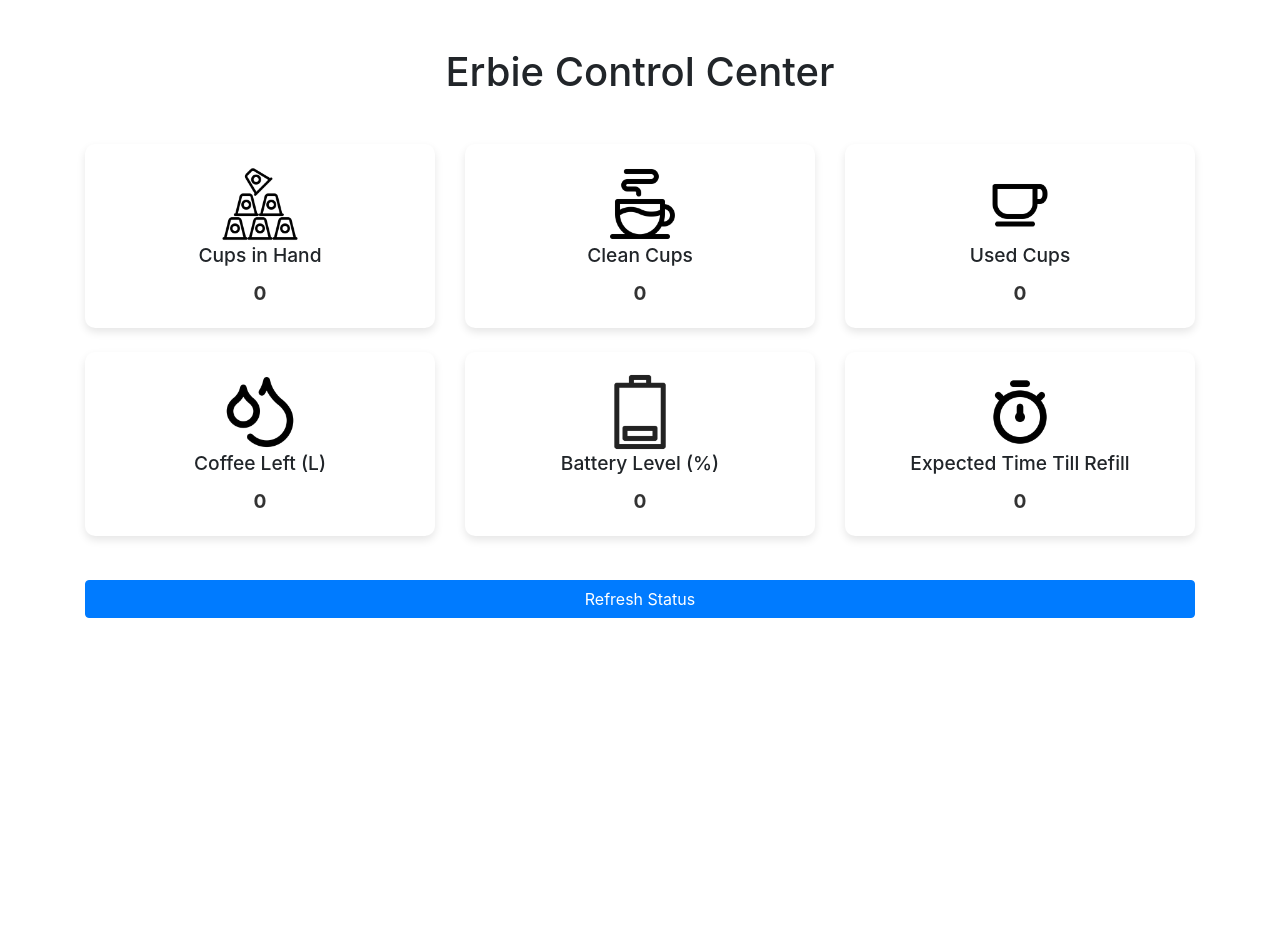
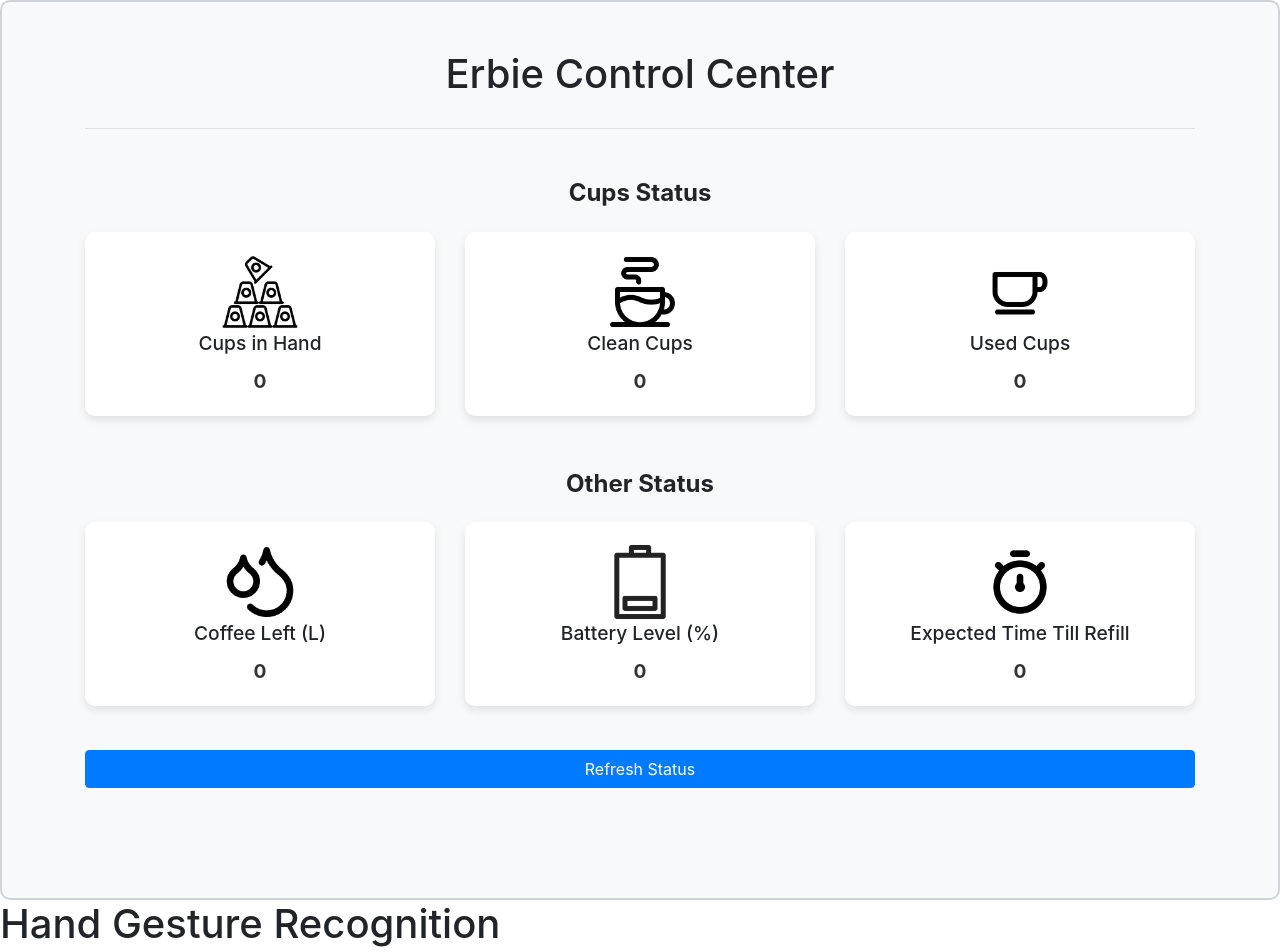
Before and after one commit to bishal0922/sendesign, a Flask app: page / in a window 1280 px wide. Shown: the top 952 px of the page. Before the commit the page ends 800 px from the top, so only its background shows below. Run offline with Flask 3, Linux system fonts and the light colour scheme; some libraries are stand-ins or nearby versions.

Commit message:
working code to display + add opencv

```diff
--- a/index.html
+++ /dev/null
@@ -1,112 +0,0 @@
-<!DOCTYPE html>
-<html lang="en">
-<head>
-    <meta charset="UTF-8">
-    <meta name="viewport" content="width=device-width, initial-scale=1.0">
-    <title>Erbie Dashboard</title>
-    <!-- Bootstrap CSS -->
-    <link href="https://stackpath.bootstrapcdn.com/bootstrap/4.5.2/css/bootstrap.min.css" rel="stylesheet">
-    <!-- Custom CSS -->
-    <style>
-        .card {
-            border: none;
-            border-radius: 10px;
-            box-shadow: 0 4px 8px rgba(0,0,0,0.1);
-        }
-        .card-title {
-            font-size: 1.2rem;
-        }
-        .card-img-top {
-            max-width: 80px;
-            margin: auto;
-        }
-        .card-text {
-            font-size: 1.2rem;
-            font-weight: bold;
-            color: #333;
-        }
-        .refresh-button {
-            margin-top: 20px;
-        }
-    </style>
-</head>
-<body>
-    <div class="container">
-        <h1 class="text-center mt-5">Erbie Control Center</h1>
-        <div class="row mt-5">
-            <!-- Cups in Hand -->
-            <div class="col-lg-4 col-md-6 mb-4">
-                <div class="card">
-                    <div class="card-body text-center">
-                        <img src="./static/images/stack-cups.png" class="card-img-top" alt="Cups in Hand">
-                        <h5 class="card-title">Cups in Hand</h5>
-                        <p class="card-text" id="cupsInHand">0</p>
-                    </div>
-                </div>
-            </div>
-
-            <!-- Clean Cups -->
-            <div class="col-lg-4 col-md-6 mb-4">
-                <div class="card">
-                    <div class="card-body text-center">
-                        <img src="./static/images/cup.png" class="card-img-top" alt="Clean Cups">
-                        <h5 class="card-title">Clean Cups</h5>
-                        <p class="card-text" id="cleanCups">0</p>
-                    </div>
-                </div>
-            </div>
-
-            <!-- Used Cups -->
-            <div class="col-lg-4 col-md-6 mb-4">
-                <div class="card">
-                    <div class="card-body text-center">
-                        <img src="./static/images/cup2.png" class="card-img-top" alt="Used Cups">
-                        <h5 class="card-title">Used Cups</h5>
-                        <p class="card-text" id="usedCups">0</p>
-                    </div>
-                </div>
-            </div>
-
-            <!-- Coffee Left -->
-            <div class="col-lg-4 col-md-6 mb-4">
-                <div class="card">
-                    <div class="card-body text-center">
-                        <img src="./static/images/water.png" class="card-img-top" alt="Coffee Left">
-                        <h5 class="card-title">Coffee Left (L)</h5>
-                        <p class="card-text" id="coffeeLeft">0</p>
-                    </div>
-                </div>
-            </div>
-
-            <!-- Battery Level -->
-            <div class="col-lg-4 col-md-6 mb-4">
-                <div class="card">
-                    <div class="card-body text-center">
-                        <img src="./static/images/low-battery.png" class="card-img-top" alt="Battery Level">
-                        <h5 class="card-title">Battery Level (%)</h5>
-                        <p class="card-text" id="batteryLevel">0</p>
-                    </div>
-                </div>
-            </div>
-
-            <!-- Expected Time Till Refill -->
-            <div class="col-lg-4 col-md-6 mb-4">
-                <div class="card">
-                    <div class="card-body text-center">
-                        <img src="./static/images/timer.png" class="card-img-top" alt="Expected Time Till Refill">
-                        <h5 class="card-title">Expected Time Till Refill</h5>
-                        <p class="card-text" id="timeTillRefill">0</p>
-                    </div>
-                </div>
-            </div>
-        </div>
-        <!-- Refresh Button -->
-        <button class="btn btn-primary btn-block refresh-button" onclick="refreshStatus()">Refresh Status</button>
-    </div>
-
-    <!-- Bootstrap JS (Optional, for certain Bootstrap functionalities) -->
-    <script src="https://stackpath.bootstrapcdn.com/bootstrap/4.5.2/js/bootstrap.min.js"></script>
-    <!-- Your custom script -->
-    <script src="./static/js/script.js"></script>
-</body>
-</html>
--- a/main.py
+++ b/main.py
@@ -1,4 +1,5 @@
-from flask import Flask, jsonify
+from flask import Flask, jsonify, render_template, Response, url_for
+import cv2
 
 app = Flask(__name__)
 
@@ -14,13 +15,29 @@ status_data = {
 
 @app.route("/")
 def index():
-    with open("index.html") as f:
-        return f.read()
+    video_feed_url = url_for('video_feed')  # Get the URL for the video feed
+    return render_template('index.html', video_feed_url=video_feed_url)
 
 @app.route("/api/status", methods=["GET"])
 def status():
     # Return the status data as JSON
     return jsonify(status_data)
 
+def gen_frames():
+    camera = cv2.VideoCapture(2)
+    while True:
+        success, frame = camera.read()
+        if not success:
+            break
+        else:
+            ret, buffer = cv2.imencode('.jpg', frame)
+            frame = buffer.tobytes()
+            yield (b'--frame\r\n'
+                   b'Content-Type: image/jpeg\r\n\r\n' + frame + b'\r\n')
+
+@app.route('/video_feed')
+def video_feed():
+    return Response(gen_frames(), mimetype='multipart/x-mixed-replace; boundary=frame')
+
 if __name__ == "__main__":
-    app.run(port=8080)
+    app.run(debug=True)
--- a/static/css/style.css
+++ b/static/css/style.css
@@ -1,46 +1,87 @@
-body, html {
-  margin: 0;
-  padding: 0;
-  font-family: Arial, sans-serif;
-  background-color: #f0f0f0;
+
+.card {
+  border: none;
+  border-radius: 10px;
+  box-shadow: 0 4px 8px rgba(0,0,0,0.1);
+}
+.card-title {
+  font-size: 1.2rem;
+}
+.card-img-top {
+  max-width: 80px;
+  margin: auto;
+}
+.card-text {
+  font-size: 1.2rem;
+  font-weight: bold;
+  color: #333;
+}
+.refresh-button {
+  margin-top: 20px;
+}
+.group-title {
+  font-size: 1.5rem;
+  font-weight: bold;
+  margin-top: 30px;
+  margin-bottom: 10px;
+}
+.cups-group {
+  border-top: 1px solid #dee2e6;
+  padding-top: 20px;
+  margin-top: 30px;
 }
 
-.container {
-  max-width: 960px;
-  margin: 40px auto ;
-  padding: 20px;
-  background-color: #fff;
-  border-radius: 8px;
-  box-shadow: 0 2px 4px rgba(0,0,0,0.1);
+
+.dashboard-container {
+  position: relative;
+  overflow: hidden;
+  /* height: 400px; */
+  height: 900px; /* Set a fixed height to ensure visibility of the robot */
+  background-color: #f8f9fa; /* Dashboard background color */
+  border: 2px solid #ced4da; /* Border for the dashboard */
+  border-radius: 10px; /* Rounded corners for the dashboard */
+
+}
+.robot {
+  position: absolute;
+  width: 80px;
+  height: 80px;
+  background-image: url('./static/images/robot.png');
+  background-size: cover;
+  border-radius: 50%;
+  animation: moveRobot 20s infinite linear;
+}
+@keyframes moveRobot {
+  0% {
+      left: 0;
+      top: 0;
+  }
+  25% {
+      left: calc(100% - 80px);
+      top: 0;
+  }
+  50% {
+      left: calc(100% - 80px);
+      top: calc(100% - 80px);
+  }
+  75% {
+      left: 0;
+      top: calc(100% - 80px);
+  }
+  100% {
+      left: 0;
+      top: 0;
+  }
 }
 
-.status-table {
-  width: 100%;
-  border-collapse: collapse;
-  margin: 20px 0;
+
+  /* Border for the path of the robot */
+  .path-border {
+  position: absolute;
+  width: calc(100% - 4px);
+  height: calc(100% - 4px);
+  border: 2px dashed #007bff; /* Border color for the path */
+  top: 2px;
+  left: 2px;
+  border-radius: 10px; /* Rounded corners for the border */
 }
-
-.status-table th, .status-table td {
-  text-align: left;
-  padding: 8px;
-  border-bottom: 1px solid #ddd;
-}
-
-.status-table th {
-  background-color: #f2f2f2;
-}
-
-.refresh-button {
-  padding: 10px;
-  background-color: #4CAF50;
-  color: white;
-  border: none;
-  border-radius: 5px;
-  cursor: pointer;
-  width: 100%;
-  margin-top: 20px;
-}
-
-.refresh-button:hover {
-  background-color: #45a049;
-}
--- /dev/null
+++ b/templates/index.html
@@ -0,0 +1,115 @@
+<!DOCTYPE html>
+<html lang="en">
+<head>
+    <meta charset="UTF-8">
+    <meta name="viewport" content="width=device-width, initial-scale=1.0">
+    <title>Erbie Dashboard</title>
+    <!-- Bootstrap CSS -->
+    <link href="https://stackpath.bootstrapcdn.com/bootstrap/4.5.2/css/bootstrap.min.css" rel="stylesheet">
+    <!-- Custom CSS -->
+    <link rel="stylesheet" href="./static/css/style.css">
+</head>
+<body>
+    <div class="dashboard-container">
+              <!-- Border for the path of the robot
+              <div class="path-border"></div> -->
+        <!-- <div class="robot"></div> -->
+
+    <div class="container">
+
+        <h1 class="text-center mt-5">Erbie Control Center</h1>
+
+        <!-- Cups Data -->
+        <div class="cups-group">
+            <h2 class="group-title text-center">Cups Status</h2>
+            <div class="row mt-4">
+                <!-- Cups in Hand -->
+                <div class="col-lg-4 col-md-6 mb-4">
+                    <div class="card">
+                        <div class="card-body text-center">
+                            <img src="./static/images/stack-cups.png" class="card-img-top" alt="Cups in Hand">
+                            <h5 class="card-title">Cups in Hand</h5>
+                            <p class="card-text" id="cupsInHand">0</p>
+                        </div>
+                    </div>
+                </div>
+
+                <!-- Clean Cups -->
+                <div class="col-lg-4 col-md-6 mb-4">
+                    <div class="card">
+                        <div class="card-body text-center">
+                            <img src="./static/images/cup.png" class="card-img-top" alt="Clean Cups">
+                            <h5 class="card-title">Clean Cups</h5>
+                            <p class="card-text" id="cleanCups">0</p>
+                        </div>
+                    </div>
+                </div>
+
+                <!-- Used Cups -->
+                <div class="col-lg-4 col-md-6 mb-4">
+                    <div class="card">
+                        <div class="card-body text-center">
+                            <img src="./static/images/cup2.png" class="card-img-top" alt="Used Cups">
+                            <h5 class="card-title">Used Cups</h5>
+                            <p class="card-text" id="usedCups">0</p>
+                        </div>
+                    </div>
+                </div>
+            </div>
+        </div>
+
+        <!-- Other Data -->
+        <div class="other-data">
+            <h2 class="group-title text-center">Other Status</h2>
+            <div class="row mt-4">
+                <!-- Coffee Left -->
+                <div class="col-lg-4 col-md-6 mb-4">
+                    <div class="card">
+                        <div class="card-body text-center">
+                            <img src="./static/images/water.png" class="card-img-top" alt="Coffee Left">
+                            <h5 class="card-title">Coffee Left (L)</h5>
+                            <p class="card-text" id="coffeeLeft">0</p>
+                        </div>
+                    </div>
+                </div>
+
+                <!-- Battery Level -->
+                <div class="col-lg-4 col-md-6 mb-4">
+                    <div class="card">
+                        <div class="card-body text-center">
+                            <img src="./static/images/low-battery.png" class="card-img-top" alt="Battery Level">
+                            <h5 class="card-title">Battery Level (%)</h5>
+                            <p class="card-text" id="batteryLevel">0</p>
+                        </div>
+                    </div>
+                </div>
+
+                <!-- Expected Time Till Refill -->
+                <div class="col-lg-4 col-md-6 mb-4">
+                    <div class="card">
+                        <div class="card-body text-center">
+                            <img src="./static/images/timer.png" class="card-img-top" alt="Expected Time Till Refill">
+                            <h5 class="card-title">Expected Time Till Refill</h5>
+                            <p class="card-text" id="timeTillRefill">0</p>
+                        </div>
+                    </div>
+                </div>
+            </div>
+        </div>
+
+        <!-- Refresh Button -->
+        <button class="btn btn-primary btn-block refresh-button" onclick="refreshStatus()">Refresh Status</button>
+    </div>
+    </div>
+
+    <h1>Hand Gesture Recognition</h1>
+    <img src="{{ url_for('video_feed') }}" alt="Video Stream" style="width:640px;height:480px;">
+
+
+    <!-- Bootstrap JS (Optional, for certain Bootstrap functionalities) -->
+    <script src="https://code.jquery.com/jquery-3.6.0.min.js"></script>
+    <script src="https://stackpath.bootstrapcdn.com/bootstrap/4.5.2/js/bootstrap.min.js"></script>
+    <!-- Your custom script -->
+    <script src="./static/js/script.js"></script>
+</body>
+</html>
```
Also changed, not shown: static/images/robot.png (added).
